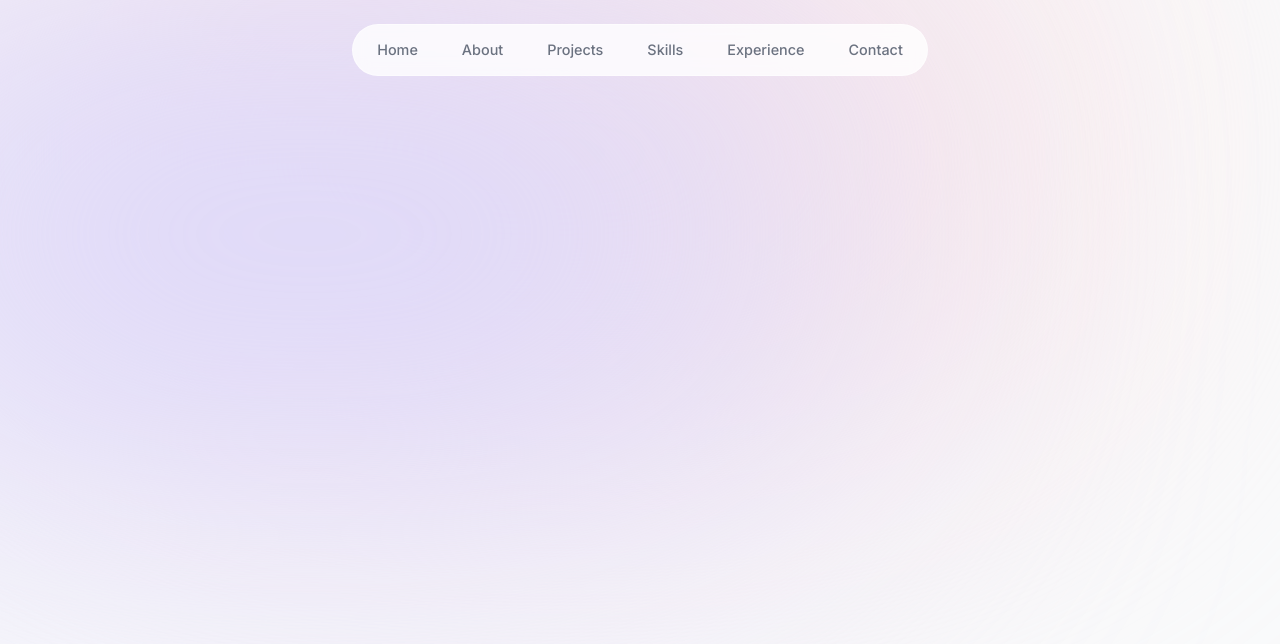
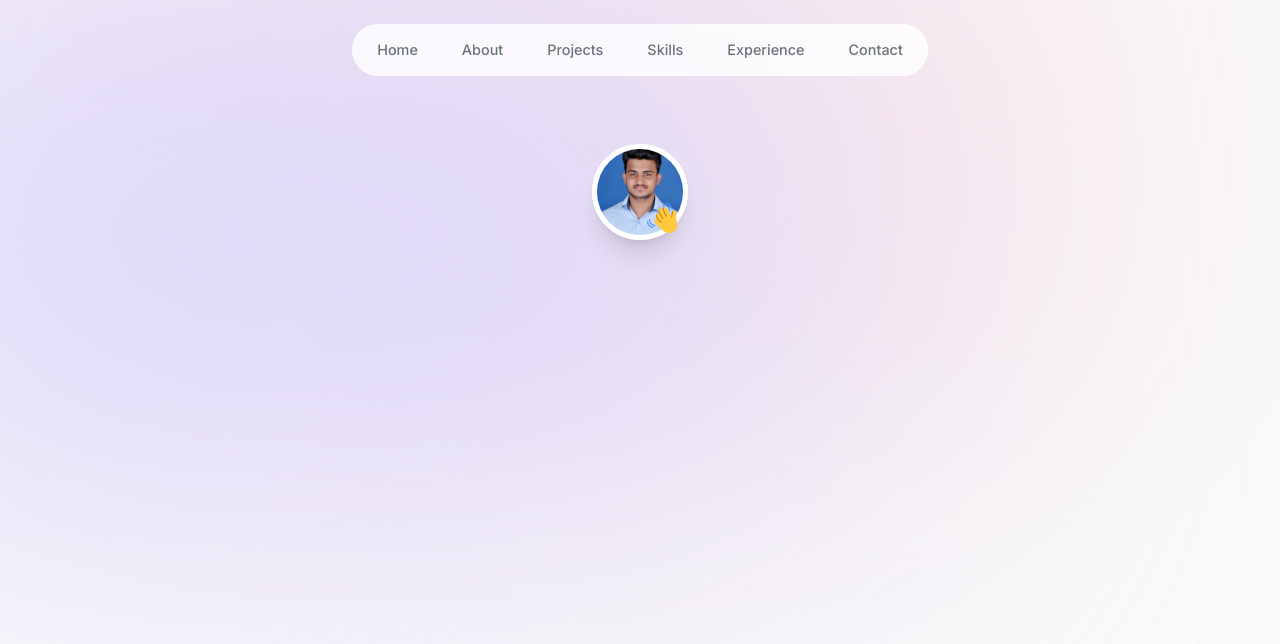
Before and after one commit to Gokulsankar-21/My-Portfolio, a Next.js app: page / in a window 1280 px wide. Shown: the top 644 px of the page. Built offline with nearby package versions, Linux system fonts and the light colour scheme.

Commit message:
add the intro component to the home page

```diff
--- a/app/layout.tsx
+++ b/app/layout.tsx
@@ -18,7 +18,7 @@ export default function RootLayout({
   return (
     <html lang="en">
       <body className={`${inter.className}
-      bg-gray-50 text-gray-950 relative
+      bg-gray-50 text-gray-950 relative pt-28 sm:pt-36
       `}>
 
           {/* big blurry dots -  trendy design */}
--- a/app/page.tsx
+++ b/app/page.tsx
@@ -1,9 +1,10 @@
+import Intro from "@/components/Intro";
 
 
 export default function Home() {
   return (
     <main className="flex items-center justify-center px-4">
-
+      <Intro />
     </main>
   )
 }
--- /dev/null
+++ b/components/Intro.tsx
@@ -0,0 +1,44 @@
+"use client"
+import Image from 'next/image'
+import React from 'react'
+import {motion} from 'framer-motion'
+export default function Intro() {
+  return (
+    <section>
+        <div className="relative flex items-center justify-center">
+            <motion.div
+            initial={{opacity:0,scale:0}}
+            animate={{opacity:1,scale:1}}
+            transition={{
+                type:'tween',
+                duration:0.2,
+            }}
+            >
+                <Image src='/mypic.jpg' width='192' height='192' alt='Gokulsankar Thangaraj' quality={'95'} priority={true}
+
+                className='w-24 h-24 rounded-full object-cover shadow-xl
+                 border-[0.35rem] border-white'/>
+            </motion.div>
+            <motion.div
+            initial={{opacity:0,scale:0}}
+            animate={{opacity:1,scale:1}}
+            transition={{
+                type:'spring',
+                delay:0.1,
+                stiffness:125,
+                duration:0.7
+            }}
+            className=' absolute bottom-1 right-2'
+            >
+                <Image src='/hello-img.png' alt='hello' width='100' height='100'  quality={'95'} priority={true}
+                 className='w-9 h-9  '/>
+            </motion.div>
+        </div>
+    </section>
+  )
+}
+/***
+ *
+ * enaku oru cool ana image ah ready pannanum,
+ * cool and stylish ana profile venum
+ */
--- a/next.config.js
+++ b/next.config.js
@@ -1,4 +1,14 @@
 /** @type {import('next').NextConfig} */
-const nextConfig = {}
+const nextConfig = {
+
+    images:{
+        remotePatterns:[
+            {
+                protocol:"https",
+                hostname:'em-content.zobj.net'
+            }
+        ]
+    }
+}
 
 module.exports = nextConfig
```
Also changed, not shown: public/hello-img.png (added), public/mypic.jpg (added).
